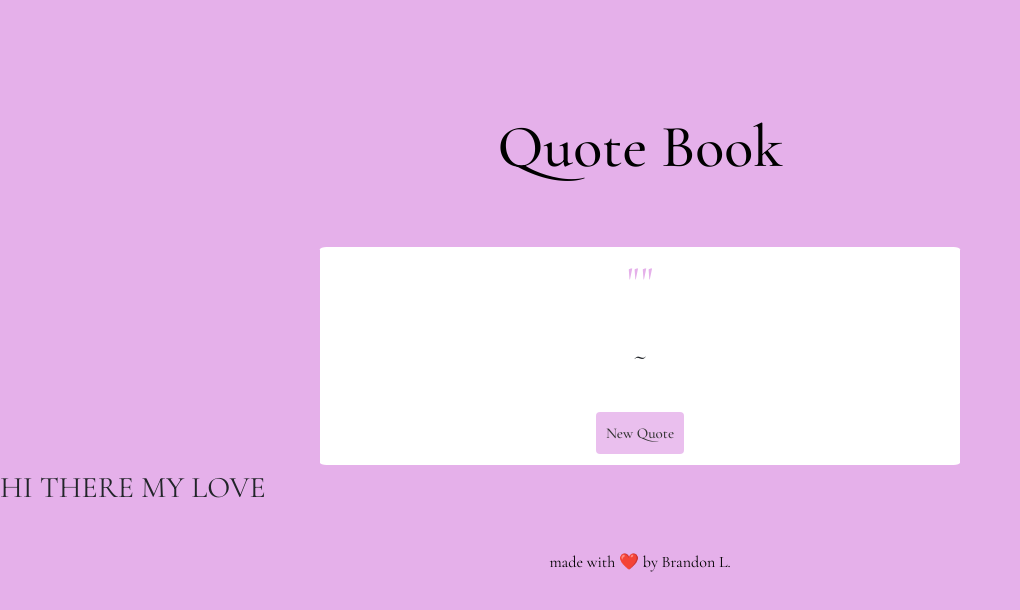
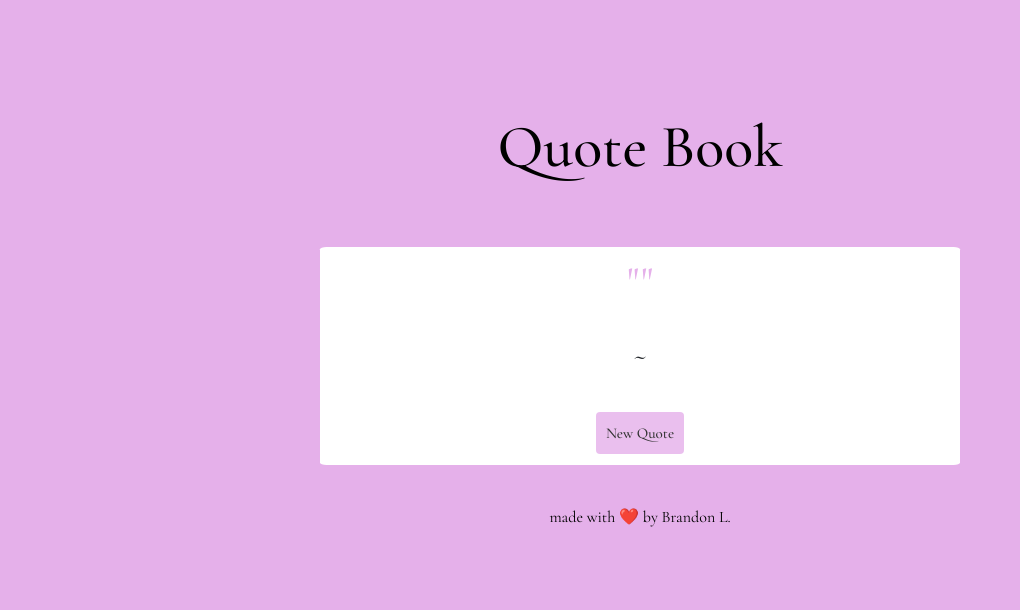
Before and after one commit to BrandonL65/quoteBook, a React (Create React App) app: page / in a window 1280 px wide. Shown: the top 610 px of the page, without its empty margins (0-1020 px from the left). Built offline with nearby package versions, Linux system fonts and the light colour scheme; no server answers.

Commit message:
Removed marker to test continuous deployment

```diff
--- a/src/components/QuoteBook.js
+++ b/src/components/QuoteBook.js
@@ -38,7 +38,6 @@ export default class QuoteBook extends React.Component
       <div id = "page" style = {{backgroundColor: this.state.color,}}>
         <h1 id = "title" style = {this.state.darkColor === false ? {color: "black"} : {color: "white"}}>Quote Book</h1>
         <Middle key = {this.resetAnimation()} bgcolor = {this.state.color} randomcolor = {this.randomColor} darkColor = {this.state.darkColor}/>
-				<p style = {{fontSize: "30px"}}>HI THERE MY LOVE</p>
         <div key = {this.resetAnimation()} className = "creditsDiv" style = {{backgroundColor: this.state.color}}>
 					<p id = "myName" style = {this.state.darkColor === false ? {color: "black"} : {color: "white"}}>made with <span>❤️</span> by Brandon L.</p>
 
```
